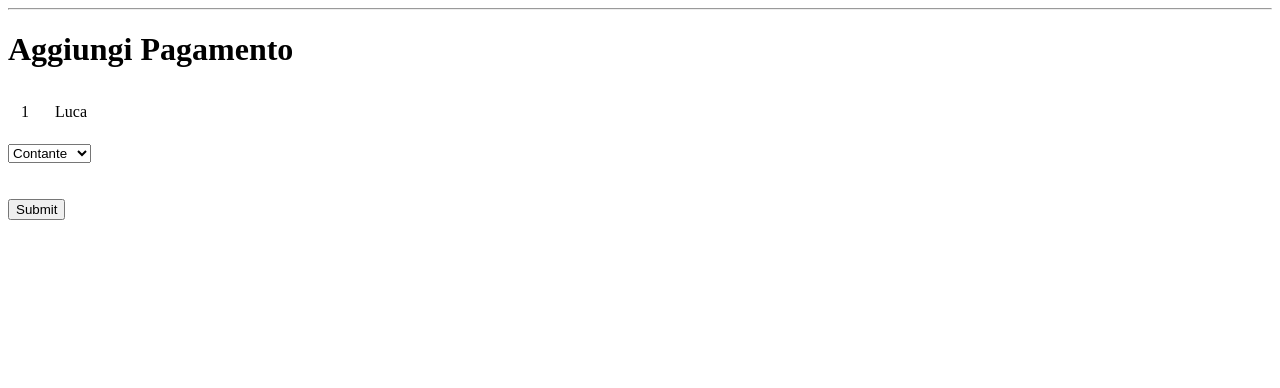
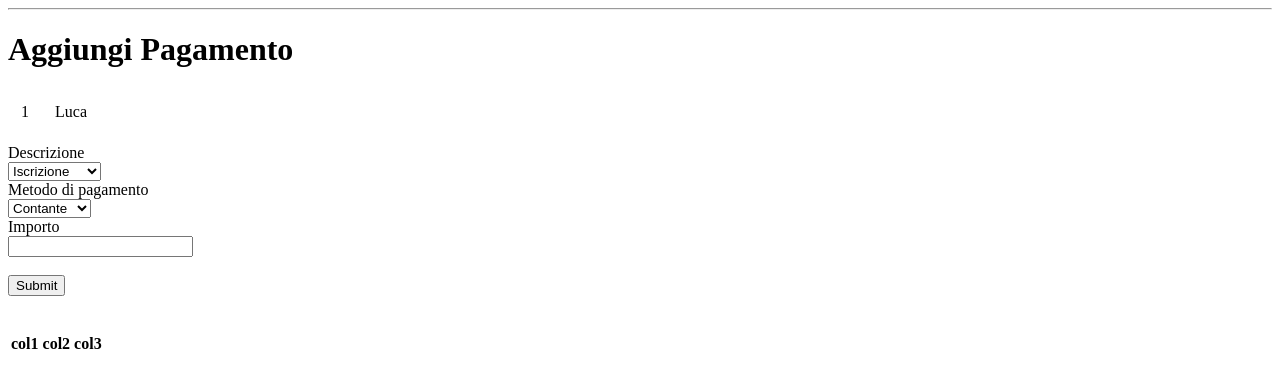
Before and after one commit to lukamath/Web-Cash, a Flask app: page /addpayment/1 in a window 1280 px wide. Shown: the part 32-420 px from the top of the page. Run offline with Flask 2, Linux system fonts and the light colour scheme; data comes from the database, SQL or seed files in the repository; both versions use the stored data as it was after the commit; lists and menus that the app fills with data are empty.

Commit message:
first draft for new payment

```diff
--- a/application.py
+++ b/application.py
@@ -81,6 +81,7 @@ def add_payment(customer_id):
 	customer=Customer.query.filter_by(id=customer_id).first()
 	if request.method == 'POST':
 		x=1
+		return render_template('newpayment.html',customer=customer)
 	else:
 		print("customer id: " + customer_id)
 		return render_template('newpayment.html',customer=customer)
--- a/templates/newpayment.html
+++ b/templates/newpayment.html
@@ -7,13 +7,32 @@
 <br><br><br>
 <div>
     <form method="post">
+        <label for="description">Descrizione</label><br>
+        <select name="descrizione" id="description"><br>
+            <option value="Iscrizione">Iscrizione</option>
+            <option value="InizioCorso">Inizio Corso</option>
+            <option value="Rata">Rata</option>
+            <option value="Kit">Kit</option>
+            <option value="Ricarica">Ricarica</option>
+        </select><br>
+        <label for="payment-method">Metodo di pagamento</label><br>
         <select name="metodo di pagamento" id="payment-method">
             <option value="Contante">Contante</option>
             <option value="Bancomat">Bancomat</option>
             <option value="Visa">Visa</option>
-        </select>
-        <br><br><br>
+        </select><br>
+        <label for="payment-quote">Importo</label><br>
+        <input type="number" name="payment-quote" min=1>
+        <br><br>
         <button type="submit">Submit</button>
     </form>
 </div>
+<br><br>
+<div>
+    <table>
+        <tr>
+            <th>col1</th><th>col2</th><th>col3</th>
+        </tr>
+    </table>
+</div>
 {% endblock %}
```
Also changed, not shown: db_billing.db, 1 other file.
